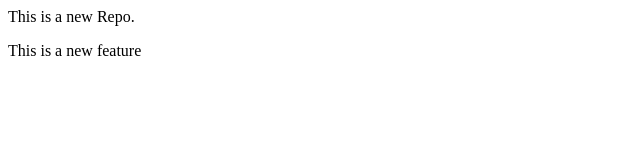
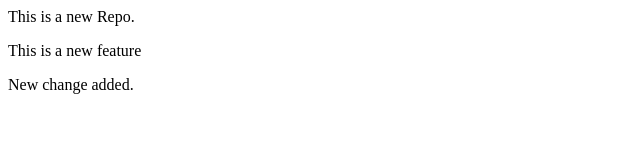
Before and after one commit to Nandanagopi416/LocalRepo, a plain HTML site: page index.html in a window 1280 px wide. Shown: the whole page, without its empty margins (0-640 px from the left). Drawn offline with Linux system fonts and the light colour scheme.

Commit message:
A new paragraph added

```diff
--- a/index.html
+++ b/index.html
@@ -1,2 +1,3 @@
 <p>This is a new Repo.</p>
 <p>This is a new feature</p>
+<p>New change added.</p>
```
